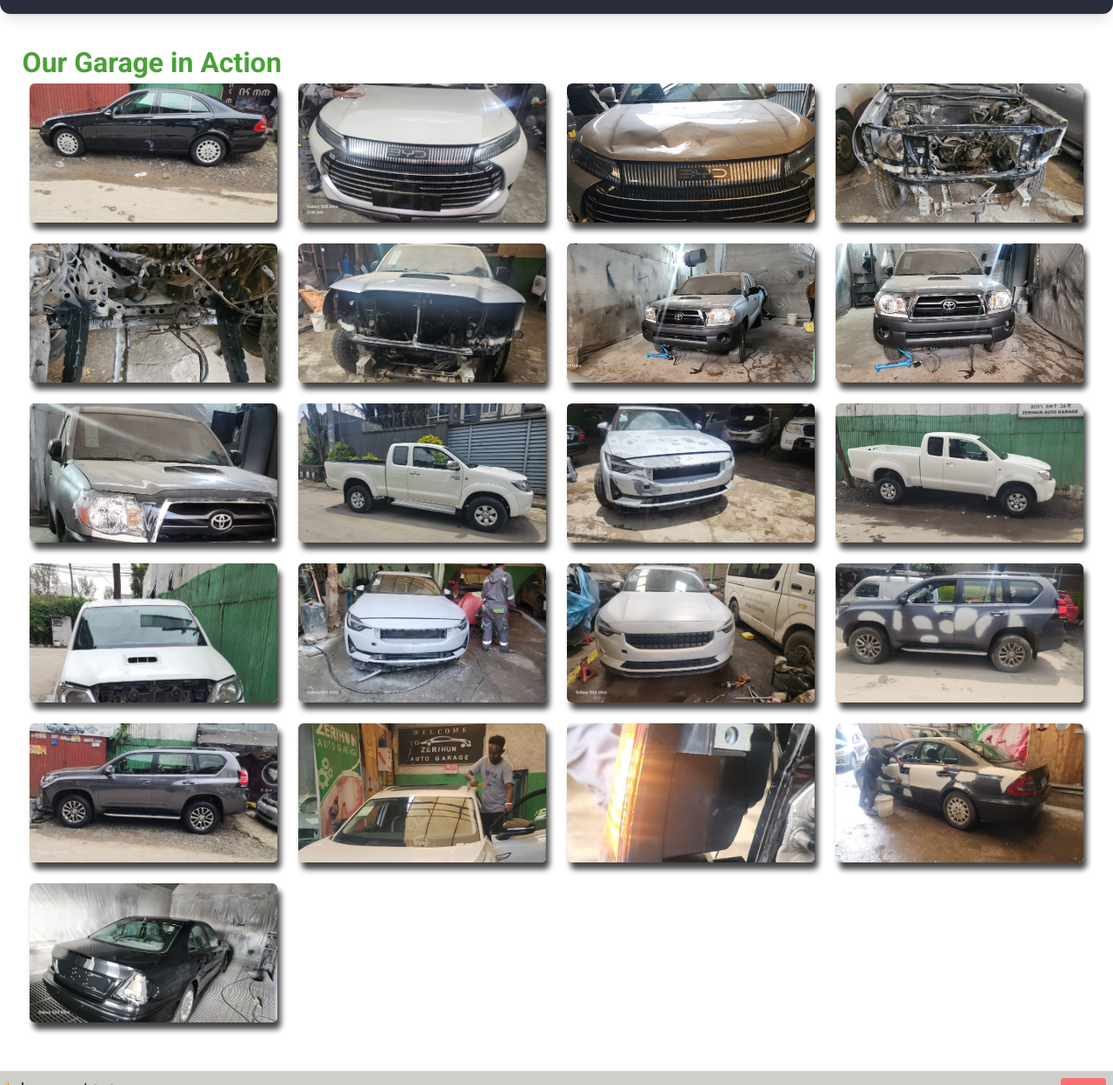
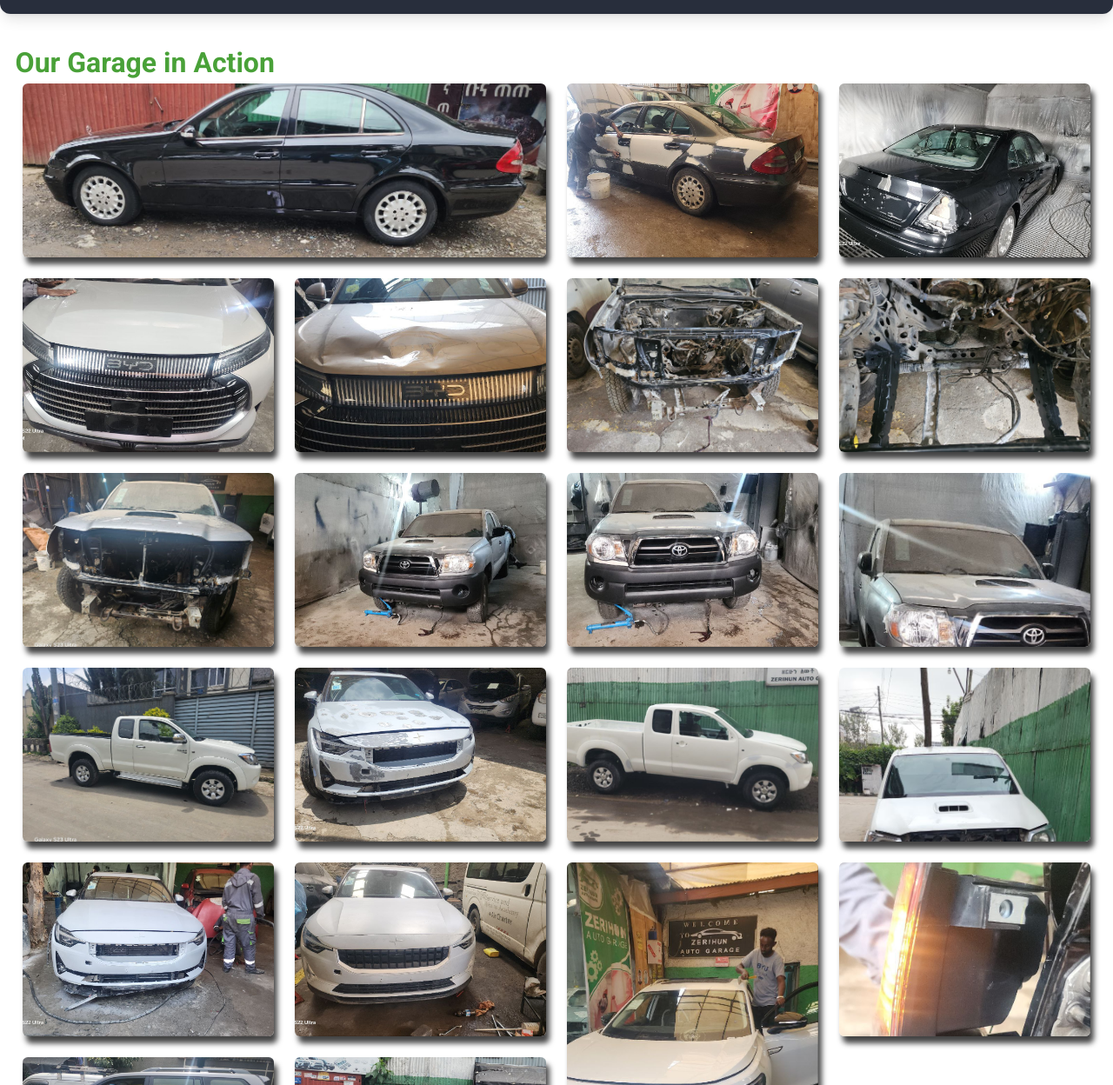
Before and after one commit to yaredybk/garage_web_v4, a plain HTML site: page gallery.html in a window 1280 px wide. Shown: the part 52-1300 px from the top of the page at 87% size. Drawn offline with nearby package versions, Linux system fonts and the light colour scheme.

Commit message:
refactor: update gallery styles and improve image handling

```diff
--- a/gallery.css
+++ b/gallery.css
@@ -1,3 +1,4 @@
+
 #imageViewerModal {
     display: none;
     position: fixed;
@@ -17,13 +18,14 @@ section.gallery img{
     transition: all 0.3s ease-in-out;
     /* class="w-full h-32 md:h-40 object-cover rounded-md shadow-md cursor-pointer" */
     width: 100%;
-    height: 10rem;
+    height: 100%;
+    max-height: 25vh;
     object-fit: cover;
     border-radius: 0.375rem;
     box-shadow: 4px 8px 6px rgba(0, 0, 0, 0.733);
     cursor: pointer;
     aspect-ratio: 1;
-    object-position: 50% 20%;
+    object-position: 50% 10%;
 }
 section.gallery img:hover{
     transform: scale(1.2);
@@ -64,3 +66,14 @@ section.gallery img:hover{
     transition: 0.3s;
     cursor: pointer;
 }
+
+@media (min-width: 640px) {
+    .span-2-col {
+        grid-column: span 2;
+    }
+}
+section.gallery img.span-2-row {
+    grid-row: span 2;
+    max-height: 100%;
+
+}
--- a/gallery.html
+++ b/gallery.html
@@ -65,73 +65,74 @@
     </header>
     <!-- Image Gallery Section -->
     <section class="gallery">
-        <h1 >Our Garage in Action</h1>
+        <h1>Our Garage in Action</h1>
         <div class="grid-card-1" id="image-gallery">
             <!-- Images are dynamically loaded from the provided list -->
             <!-- Fallback placeholder image is used if the actual image fails to load -->
-            <img src="/assets/images/gallery/photo_10_2025-07-23_07-12-01.jpg"
+            <img src="/assets/images/gallery/photo_10_2025-07-23_07-12-01.jpg" class="span-2-col"
+            onerror="this.onerror=null;this.src='https://placehold.co/400x300/e0e0e0/555555?text=Image+Missing';"
+            alt="Garage photo">
+            <img src="/assets/images/gallery/photo_8_2025-07-23_07-12-01.jpg"
                 onerror="this.onerror=null;this.src='https://placehold.co/400x300/e0e0e0/555555?text=Image+Missing';"
-                alt="Garage photo" >
+                alt="Garage photo">
+            <img src="/assets/images/gallery/photo_9_2025-07-23_07-12-01.jpg"
+                onerror="this.onerror=null;this.src='https://placehold.co/400x300/e0e0e0/555555?text=Image+Missing';"
+                alt="Garage photo">
             <img src="/assets/images/gallery/photo_11_2025-07-23_07-12-01.jpg"
                 onerror="this.onerror=null;this.src='https://placehold.co/400x300/e0e0e0/555555?text=Image+Missing';"
-                alt="Garage photo" >
+                alt="Garage photo">
             <img src="/assets/images/gallery/photo_12_2025-07-23_07-12-01.jpg"
                 onerror="this.onerror=null;this.src='https://placehold.co/400x300/e0e0e0/555555?text=Image+Missing';"
-                alt="Garage photo" >
+                alt="Garage photo">
             <img src="/assets/images/gallery/photo_13_2025-07-23_07-12-01.jpg"
                 onerror="this.onerror=null;this.src='https://placehold.co/400x300/e0e0e0/555555?text=Image+Missing';"
-                alt="Garage photo" >
+                alt="Garage photo">
             <img src="/assets/images/gallery/photo_14_2025-07-23_07-12-01.jpg"
                 onerror="this.onerror=null;this.src='https://placehold.co/400x300/e0e0e0/555555?text=Image+Missing';"
-                alt="Garage photo" >
+                alt="Garage photo">
             <img src="/assets/images/gallery/photo_15_2025-07-23_07-12-01.jpg"
                 onerror="this.onerror=null;this.src='https://placehold.co/400x300/e0e0e0/555555?text=Image+Missing';"
-                alt="Garage photo" >
+                alt="Garage photo">
             <img src="/assets/images/gallery/photo_16_2025-07-23_07-12-01.jpg"
                 onerror="this.onerror=null;this.src='https://placehold.co/400x300/e0e0e0/555555?text=Image+Missing';"
-                alt="Garage photo" >
+                alt="Garage photo">
             <img src="/assets/images/gallery/photo_17_2025-07-23_07-12-01.jpg"
                 onerror="this.onerror=null;this.src='https://placehold.co/400x300/e0e0e0/555555?text=Image+Missing';"
-                alt="Garage photo" >
+                alt="Garage photo">
             <img src="/assets/images/gallery/photo_18_2025-07-23_07-12-01.jpg"
                 onerror="this.onerror=null;this.src='https://placehold.co/400x300/e0e0e0/555555?text=Image+Missing';"
-                alt="Garage photo" >
+                alt="Garage photo">
             <img src="/assets/images/gallery/photo_19_2025-07-23_07-12-01.jpg"
                 onerror="this.onerror=null;this.src='https://placehold.co/400x300/e0e0e0/555555?text=Image+Missing';"
-                alt="Garage photo" >
+                alt="Garage photo">
             <img src="/assets/images/gallery/photo_1_2025-07-23_07-12-01.jpg"
                 onerror="this.onerror=null;this.src='https://placehold.co/400x300/e0e0e0/555555?text=Image+Missing';"
-                alt="Garage photo" >
+                alt="Garage photo">
             <img src="/assets/images/gallery/photo_20_2025-07-23_07-12-01.jpg"
                 onerror="this.onerror=null;this.src='https://placehold.co/400x300/e0e0e0/555555?text=Image+Missing';"
-                alt="Garage photo" >
+                alt="Garage photo">
             <img src="/assets/images/gallery/photo_21_2025-07-23_07-12-01.jpg"
                 onerror="this.onerror=null;this.src='https://placehold.co/400x300/e0e0e0/555555?text=Image+Missing';"
-                alt="Garage photo" >
+                alt="Garage photo">
             <img src="/assets/images/gallery/photo_2_2025-07-23_07-12-01.jpg"
                 onerror="this.onerror=null;this.src='https://placehold.co/400x300/e0e0e0/555555?text=Image+Missing';"
-                alt="Garage photo" >
+                alt="Garage photo">
             <img src="/assets/images/gallery/photo_3_2025-07-23_07-12-01.jpg"
                 onerror="this.onerror=null;this.src='https://placehold.co/400x300/e0e0e0/555555?text=Image+Missing';"
-                alt="Garage photo" >
+                alt="Garage photo">
+            <img class="span-2-row" src="/assets/images/gallery/photo_6_2025-07-23_07-12-01.jpg"
+                onerror="this.onerror=null;this.src='https://placehold.co/400x300/e0e0e0/555555?text=Image+Missing';"
+                alt="Garage photo">
+            <img src="/assets/images/gallery/photo_7_2025-07-23_07-12-01.jpg"
+                onerror="this.onerror=null;this.src='https://placehold.co/400x300/e0e0e0/555555?text=Image+Missing';"
+                alt="Garage photo">
             <img src="/assets/images/gallery/photo_4_2025-07-23_07-12-01.jpg"
                 onerror="this.onerror=null;this.src='https://placehold.co/400x300/e0e0e0/555555?text=Image+Missing';"
-                alt="Garage photo" >
+                alt="Garage photo">
             <img src="/assets/images/gallery/photo_5_2025-07-23_07-12-01.jpg"
                 onerror="this.onerror=null;this.src='https://placehold.co/400x300/e0e0e0/555555?text=Image+Missing';"
-                alt="Garage photo" >
-            <img src="/assets/images/gallery/photo_6_2025-07-23_07-12-01.jpg"
-                onerror="this.onerror=null;this.src='https://placehold.co/400x300/e0e0e0/555555?text=Image+Missing';"
-                alt="Garage photo" >
-            <img src="/assets/images/gallery/photo_7_2025-07-23_07-12-01.jpg"
-                onerror="this.onerror=null;this.src='https://placehold.co/400x300/e0e0e0/555555?text=Image+Missing';"
-                alt="Garage photo" >
-            <img src="/assets/images/gallery/photo_8_2025-07-23_07-12-01.jpg"
-                onerror="this.onerror=null;this.src='https://placehold.co/400x300/e0e0e0/555555?text=Image+Missing';"
-                alt="Garage photo" >
-            <img src="/assets/images/gallery/photo_9_2025-07-23_07-12-01.jpg"
-                onerror="this.onerror=null;this.src='https://placehold.co/400x300/e0e0e0/555555?text=Image+Missing';"
-                alt="Garage photo" >
+                alt="Garage photo">
+
         </div>
     </section>
     <!-- <script type="text/javascript"  src="/js/gallery.js"></script> -->
--- a/theme.css
+++ b/theme.css
@@ -18,6 +18,10 @@ header{
     position: sticky;
     top: 0;
 }
+section {
+    padding-block: 2rem;
+    padding-inline: clamp(0.2rem, 2vw, 3rem);
+}
 section h1 {
     font-size: 2rem;
     font-weight: bolder;
@@ -34,10 +38,6 @@ section h1 {
     margin-right: auto;
 }
 
-section {
-    padding-block: 2rem;
-    padding-inline: clamp(0.2rem, 2vw + 0.5rem, 3rem);
-}
 body a {
     text-decoration: underline var(--color);
     text-underline-offset: 0.2rem;
```
